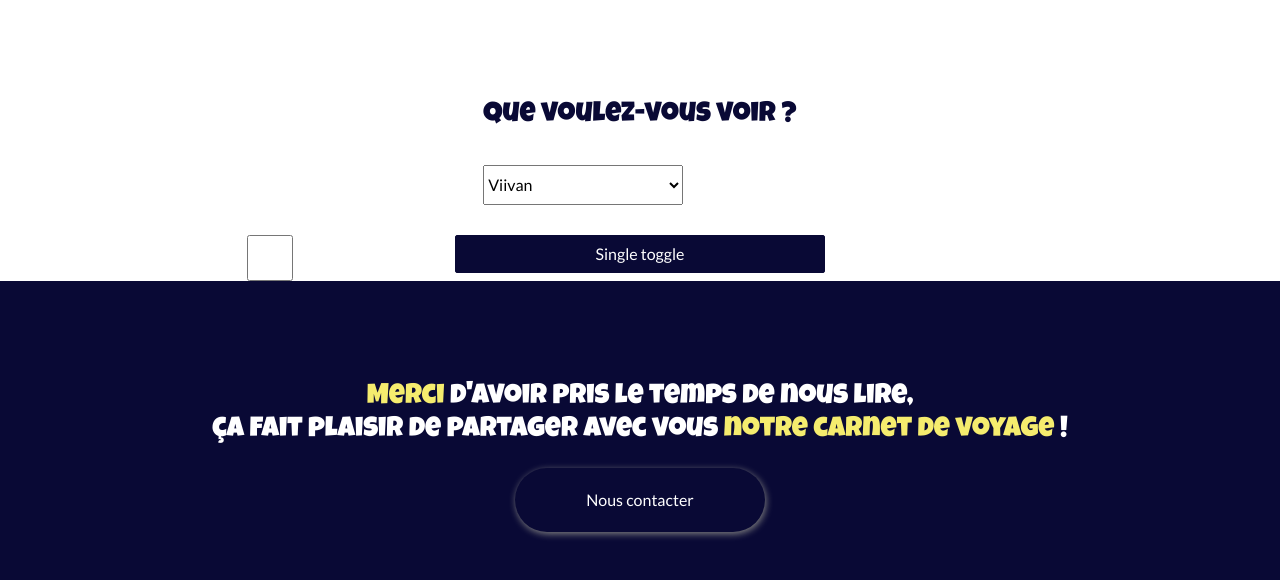
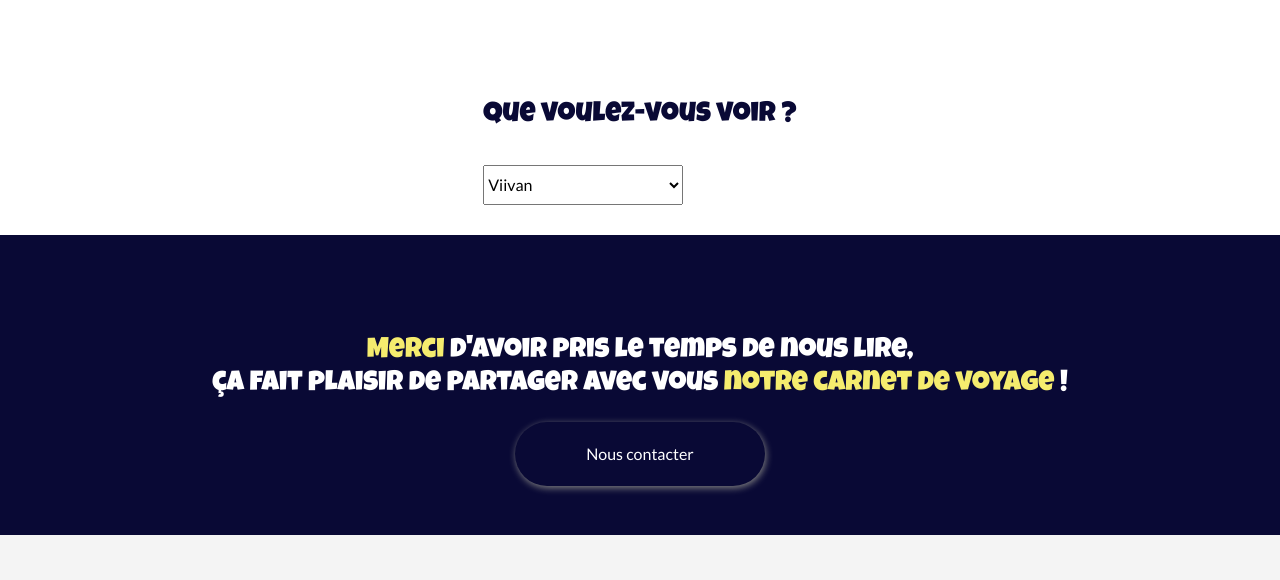
Before and after one commit to Giantbapt/viivan, a Rails app: page /galeries in a window 1280 px wide. Shown: the part 101-681 px from the top of the page. Run offline with Rails 7, Linux system fonts and the light colour scheme; data that the repository does not hold is empty; style sheets or scripts are compiled from the project's sources; some libraries are stand-ins or nearby versions.

Commit message:
last change

```diff
--- a/app/views/galeries/index.html.erb
+++ b/app/views/galeries/index.html.erb
@@ -14,8 +14,6 @@
     </div>
 
 		<div class="grid">
-
-		<% jon = Galerie.all %>
 		<% @galeries.each do |image| %>
 			<%= link_to galery_path(image) do %>
 					<%#= image_tag(image["url"], class: "image-galerie") %>
@@ -25,8 +23,6 @@
 
 				<%end%>
 		<% end %>
-    <input type="checkbox" class="btn-check" id="btn-check" autocomplete="off">
-    <label class="btn btn-primary" for="btn-check">Single toggle</label>
 		</div>
 <!-- 			<#% @cloudinary_viivan_images.each do |image| %>
 				<#%= link_to image["url"] do %>
```
